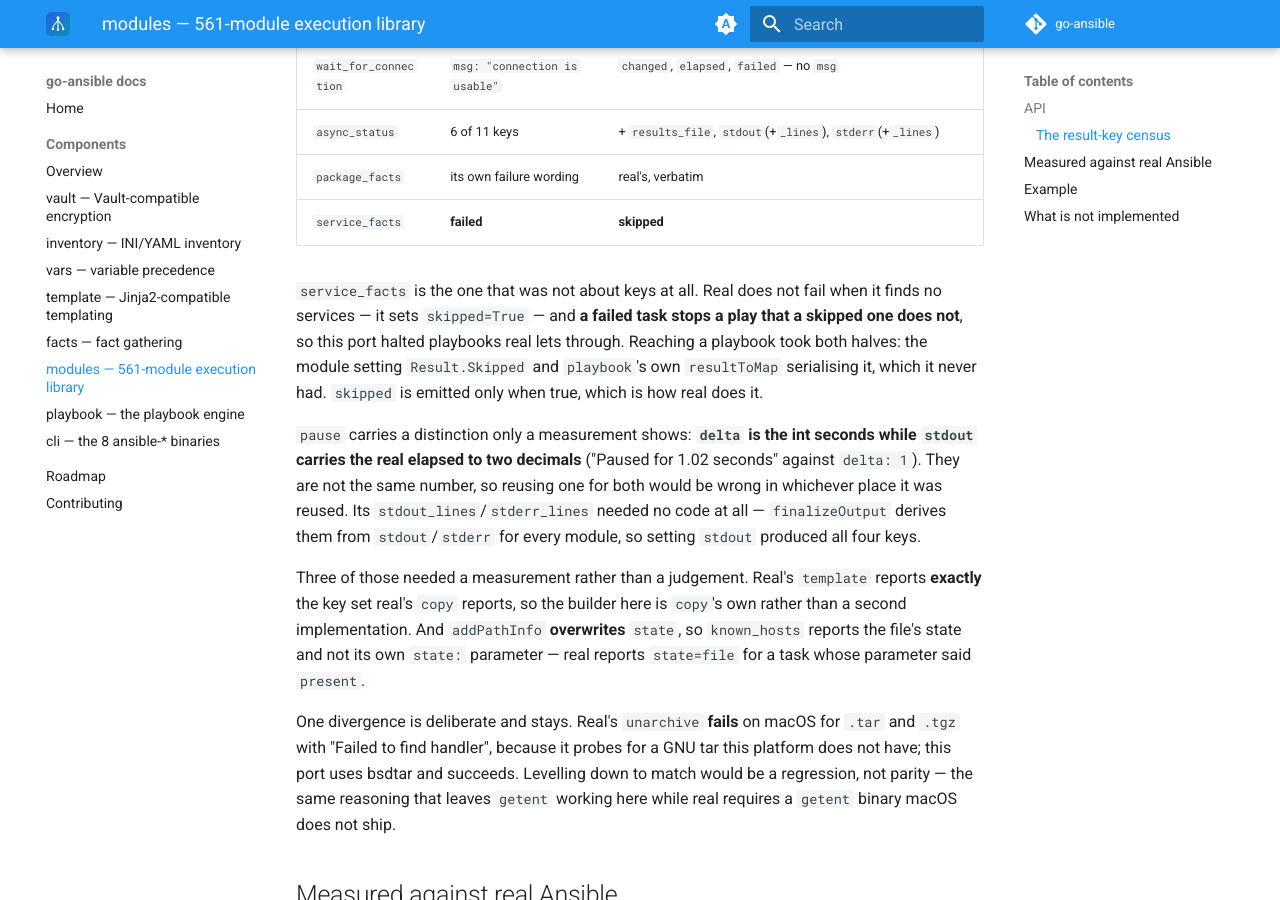
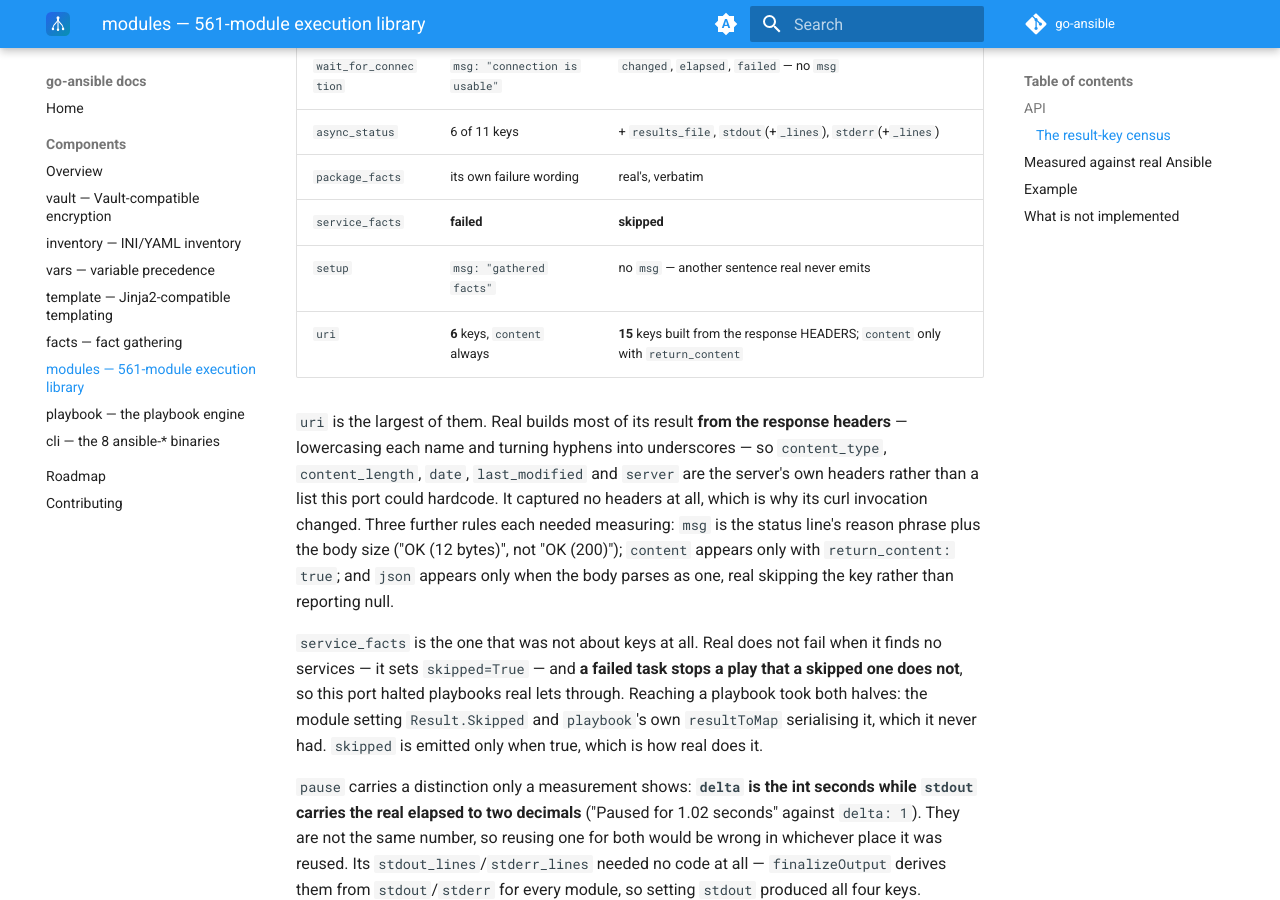
Before and after one commit to go-ansible/docs, an MkDocs documentation site: the page built from docs/components/modules.md, in a window 1280 px wide and 900 px high, scrolled down 2207 px. Built offline with MkDocs 1.6.1 and Material for MkDocs 9.7.7, drawn with Linux system fonts in a browser that asks for light colours; the version menu is left out.

Commit message:
Docs: the census is thirteen, and uri is the largest (#63)
uri returned six keys where real returns fifteen, and setup emitted a
msg real never emits.

uri is worth the paragraph: real builds most of its result FROM THE
RESPONSE HEADERS, lowercasing each name and turning hyphens into
underscores, so content_type/content_length/date/last_modified/server
are the server's own headers rather than a list this port could
hardcode. It captured no headers at all. Three further rules each
needed measuring -- msg is the reason phrase plus the body size,
content appears only with return_content, and json only when the body
parses as one.

Co-authored-by: Claude Opus 5 <noreply@anthropic.com>

```diff
--- a/docs/components/modules.md
+++ b/docs/components/modules.md
@@ -95,6 +95,19 @@ five divergences in modules a value-only pass had called identical.
 | `async_status` | 6 of 11 keys | + `results_file`, `stdout`(+`_lines`), `stderr`(+`_lines`) |
 | `package_facts` | its own failure wording | real's, verbatim |
 | `service_facts` | **failed** | **skipped** |
+| `setup` | `msg: "gathered facts"` | no `msg` — another sentence real never emits |
+| `uri` | **6** keys, `content` always | **15** keys built from the response HEADERS; `content` only with `return_content` |
+
+`uri` is the largest of them. Real builds most of its result **from the
+response headers** — lowercasing each name and turning hyphens into
+underscores — so `content_type`, `content_length`, `date`,
+`last_modified` and `server` are the server's own headers rather than a
+list this port could hardcode. It captured no headers at all, which is
+why its curl invocation changed. Three further rules each needed
+measuring: `msg` is the status line's reason phrase plus the body size
+("OK (12 bytes)", not "OK (200)"); `content` appears only with
+`return_content: true`; and `json` appears only when the body parses as
+one, real skipping the key rather than reporting null.
 
 `service_facts` is the one that was not about keys at all. Real does not
 fail when it finds no services — it sets `skipped=True` — and **a failed
```
